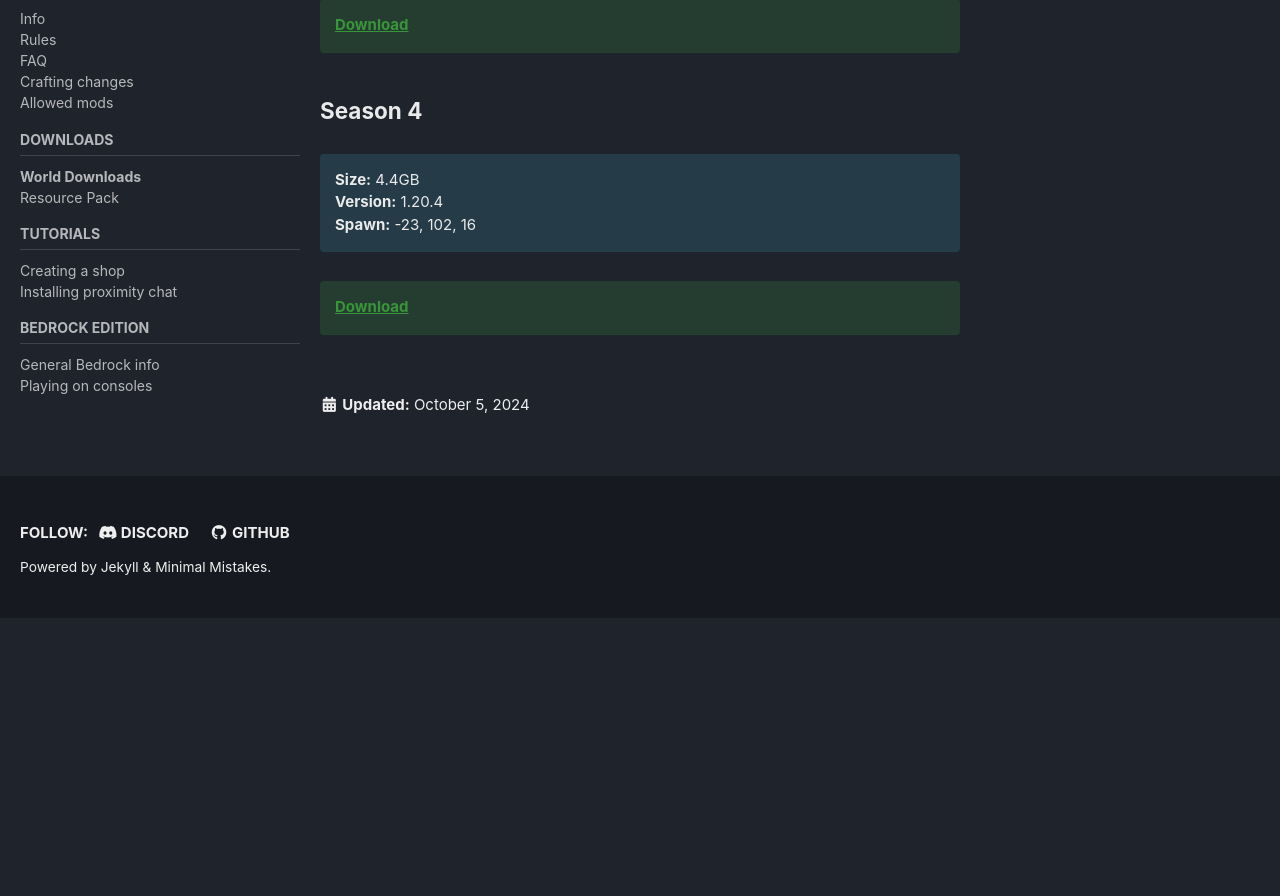
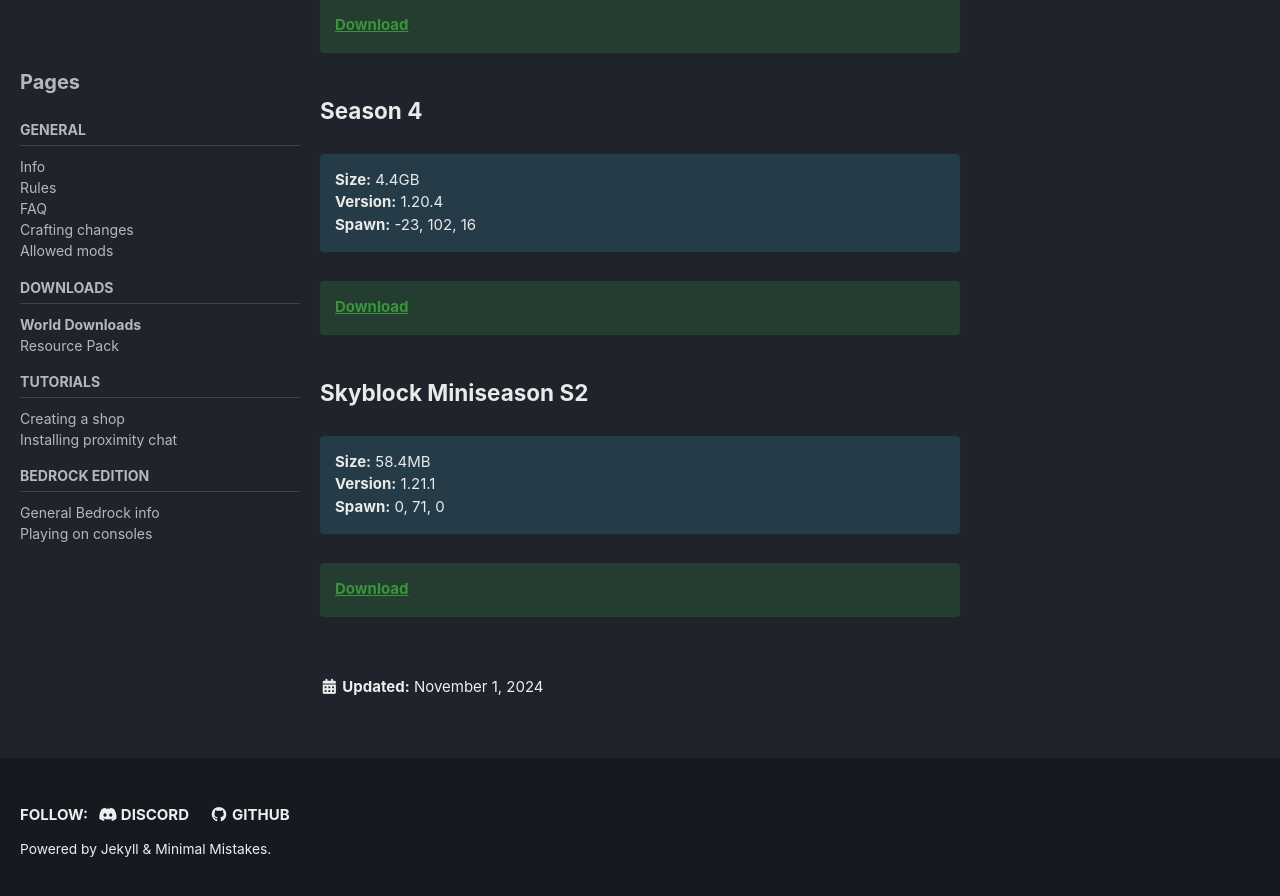
Before and after one commit to MumboDiscord/spooncraft-docs, a Jekyll site: the page built from downloads.markdown, in a window 1280 px wide and 900 px high, scrolled down 3238 px. Shown: the top 896 px of the window. Built offline with Jekyll 4.4.1, drawn with Linux system fonts in a browser that asks for light colours; cached includes are drawn as plain includes; before the commit the page ends 3856 px from its top, so only the background shows below that; some of the changed text lies outside the part shown.

Commit message:
Add world download for skyblock

```diff
--- a/downloads.markdown
+++ b/downloads.markdown
@@ -134,3 +134,13 @@
 
 **[Download](https://drive.google.com/file/d/19MhQTVimK4IZpcw7dGt0zxg_iPk_8Tfq/view?usp=sharing)**
 {: .notice--success}
+
+### Skyblock Miniseason S2
+
+**Size:** 58.4MB \
+**Version:** 1.21.1 \
+**Spawn:** 0, 71, 0
+{: .notice--info}
+
+**[Download](https://drive.google.com/file/d/1gAXxXdZ_8W1HL0eaj00mvp-mhACq1geP/view?usp=sharing)**
+{: .notice--success}
```
Also changed, not shown: other parts of downloads.markdown (+1 -1 lines).
